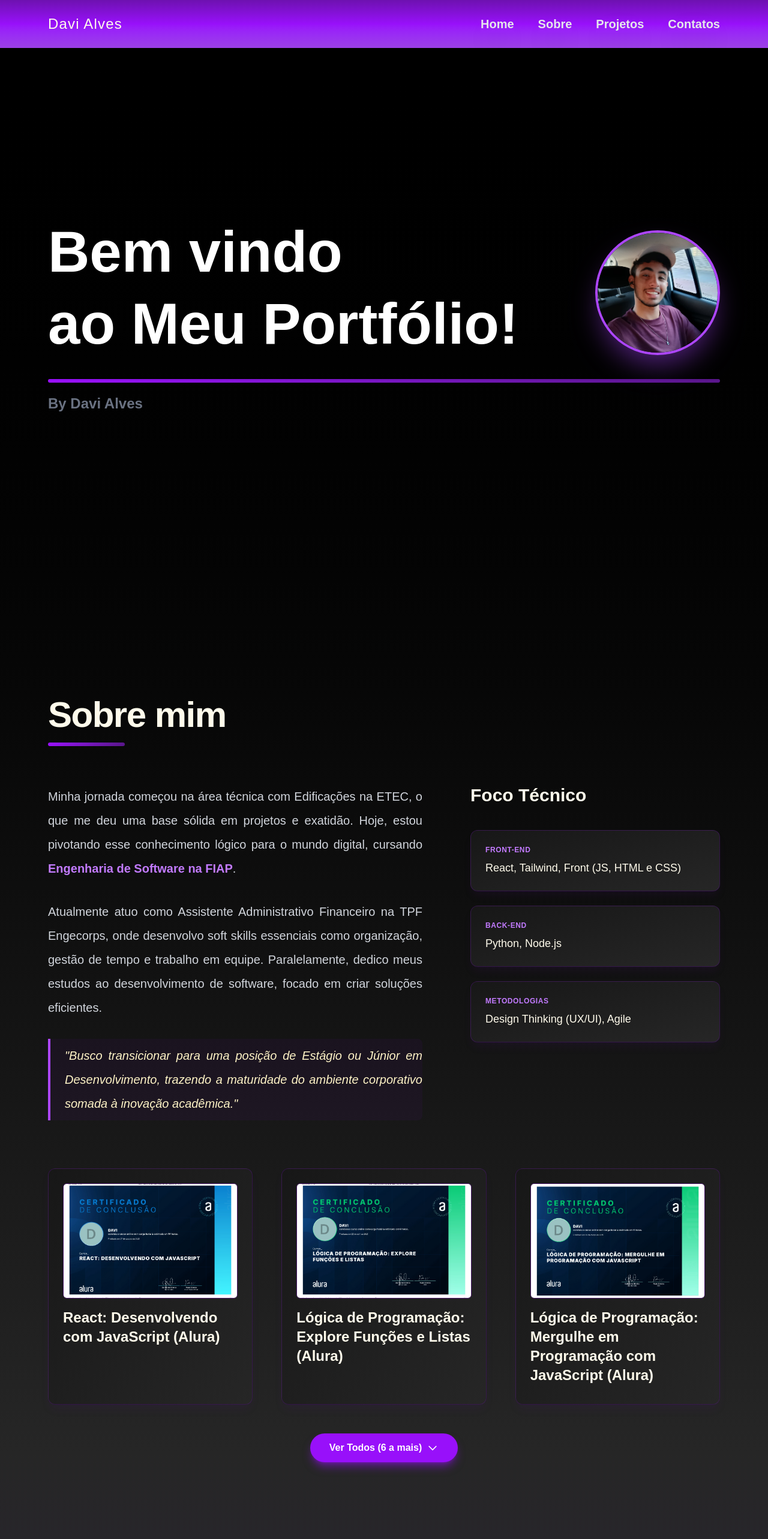
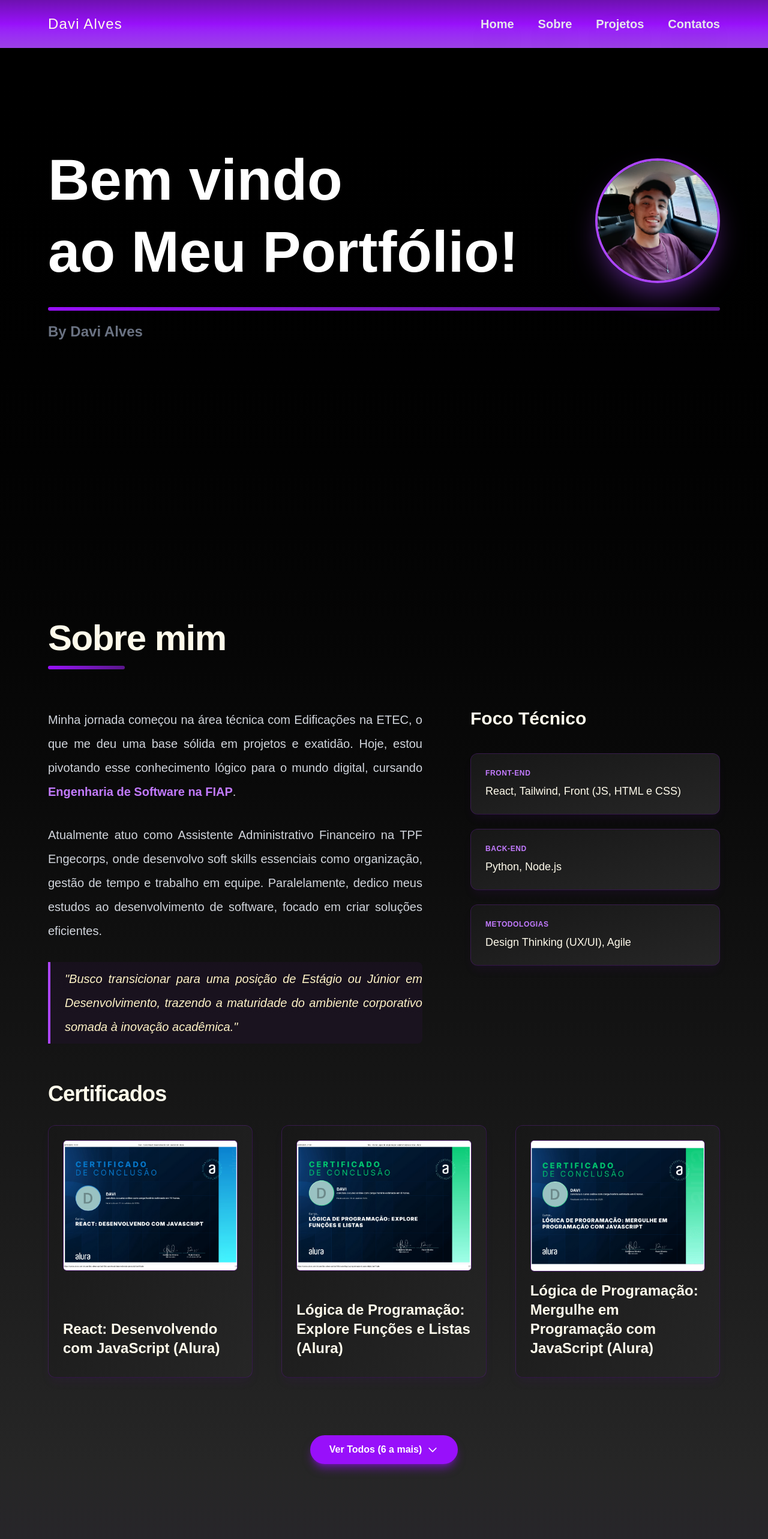
Before and after one commit to DaviAlves06/portfolio, a Next.js app: page / in a window 1280 px wide. Shown: the top 2566 px of the page at 60% size. Built offline with nearby package versions, Linux system fonts and the light colour scheme.

Commit message:
Animation Fix "Show More" Button & Responsive Certificate Space Fix

```diff
--- a/app/page.js
+++ b/app/page.js
@@ -20,14 +20,19 @@ export default function Home() {
   }, []);
 
   return (
-    <html lang='en' class='scroll-smooth'>
-      <div className="flex flex-col h-full w-full bg-gradient-to-t from-purple-950 via-neutral-800 to-black min-h-screen gap-2 overflow-x-hidden">
+    <div className="flex flex-col w-full bg-gradient-to-t from-purple-950 via-neutral-800 to-black scroll-smooth">
 
-        <Header></Header>
+      <Header />
 
-          <section id="Home" className="flex flex-col w-full pb-10 max-w-7xl py-60 mx-auto px-6 md:px-20 md:py-60 lg:py-60 scroll-mt-24" data-aos='fade-up' data-aos-delay='0'>
+      <section
+          id="Home"
+          className="flex flex-col w-full justify-center py-60 min-h-[calc(115vh-5rem)] max-w-7xl mx-auto px-6  md:px-20 scroll-mt-24"
+          data-aos='fade-up'
+          data-aos-delay='0'
+      >
 
-            <div className="flex flex-col lg:flex-row items-center lg:items-start justify-between mt-30 mb-8">
+          {/* Conteúdo Principal */}
+          <div className="flex flex-col lg:flex-row items-center lg:items-start justify-between mb-8">
 
               {/* Título */}
               <h1 className="text-white font-semibold text-5xl sm:text-7xl text-center lg:text-8xl lg:text-start leading-tight mb-6 lg:mb-0 w-full lg:w-3/4">
@@ -36,33 +41,34 @@ export default function Home() {
 
               {/* Imagem de Perfil */}
               <img
-                    src="\imagens\WhatsApp Image 2025-11-26 at 07.54.53.jpeg"
+                  src="/imagens/WhatsApp Image 2025-11-26 at 07.54.53.jpeg"
                   alt="Davi Alves - Foto de Perfil"
                   className="rounded-full border-4 border-purple-500 h-40 w-40 sm:h-52 sm:w-52 object-cover
-                              shadow-2xl shadow-purple-500/50
+                            shadow-2xl shadow-purple-500/50 hover:shadow-3xl hover:shadow-purple-500 active:shadow-3xl active:shadow-purple-500
                             transition-all duration-300 transform hover:scale-105
                             motion-safe:animate-pulse-slow lg:mt-6 active:scale-105"
               />
           </div>
 
           {/* Barra */}
-            <div className="h-1.5 bg-gradient-to-r from-purple-600 to-purple-900 rounded-full w-full max-w-7xl mx-auto px-6 md:px-20"></div>
+          <div className="h-1.5 bg-gradient-to-r from-purple-600 to-purple-900 rounded-full w-full"></div>
 
           <div className="w-full">
 
             {/* Subtítulo */}
-            <p className="leading-tight text-gray-500 font-bold text-lg sm:text-xl lg:text-2xl mt-5 h-40">By Davi Alves</p>
+            <p className="h-40 leading-tight text-gray-500 font-bold text-lg sm:text-xl lg:text-2xl mt-5">
+                By Davi Alves
+            </p>
           </div>
 
       </section>
 
-          <AboutMe data-aos='fade-up' data-aos-delay='0'></AboutMe>
+      <AboutMe data-aos='fade-up' data-aos-delay='0' />
 
-          <Projects data-aos='fade-up' data-aos-delay='0'></Projects>
+      <Projects data-aos='fade-up' data-aos-delay='0' />
 
-          <Contacts data-aos='fade-up' data-aos-delay='0'></Contacts>
+      <Contacts data-aos='fade-up' data-aos-delay='0' />
 
     </div>
-    </html>
   );
 }
--- a/components/AboutMe/AboutMe.js
+++ b/components/AboutMe/AboutMe.js
@@ -3,10 +3,12 @@
 import Card from "../Card/Card";
 import React, { useState } from "react";
 
-const AboutMe = () => {
+const AboutMe = (props) => {
 
   const MAX_CERTIFICATES = 3;
-  const [numVisible, setNumVisible] = useState(MAX_CERTIFICATES);
+  const [isViewingAll, setIsViewingAll] = useState(false);
+
+  const certificateContainerClasses = isViewingAll ? "max-h-[5000px] opacity-100": "max-h-0 opacity-0";
 
   const allCertificates = [
     { name: 'React: Desenvolvendo com JavaScript (Alura)', desc: '', imagem: '/imagens/Davi - Curso React_ desenvolvendo com JavaScript - Alura_pages-to-jpg-0001.jpg' },
@@ -20,20 +22,15 @@ const AboutMe = () => {
         { name: 'Inglês Iniciante: Comunicação Essencial (Alura)', desc: '', imagem: '/imagens/Davi.alves.santos190 - Modulo Inglês Iniciante - Comunicação essencial -_page-0001.jpg' }
   ]
 
-  const isViewingAll = numVisible === allCertificates.length;
-  const showToggleButton = allCertificates.length > MAX_CERTIFICATES;
+  const allExtraCertificates = allCertificates.slice(MAX_CERTIFICATES);
 
   const handleToggle = () => {
-        if (isViewingAll) {
-            setNumVisible(MAX_CERTIFICATES); // Volta para o limite
-        } else {
-            setNumVisible(allCertificates.length); // Mostra todos
-        }
-    }
+    setIsViewingAll(!isViewingAll);
+  };
 
   return (
 
-    <section id="Sobre" className="flex flex-col w-full py-24 px-6 md:px-20 max-w-7xl mx-auto scroll-mt-24" data-aos='fade-up'>
+    <section id="Sobre" className="flex flex-col w-full py-24 px-6 md:px-20 max-w-7xl mx-auto scroll-mt-24" {...props} data-aos='fade-up'>
 
 
       <div className="mb-16">
@@ -95,25 +92,37 @@ const AboutMe = () => {
       </div>
 
       {/* Aba de Certificados */}
-      <div className="grid grid-cols-1 sm:grid-cols-2 lg:grid-cols-3 gap-8 sm:gap-12 mt-20">
-                {allCertificates
-                    // Filtra a lista para mostrar apenas o número definido por 'numVisible'
-                    .slice(0, numVisible)
-                    .map((cert, index) => (
+      <h3 className="text-3xl md:text-4xl font-bold text-amber-50 mb-8 mt-16 tracking-tight">
+          Certificados
+      </h3>
+
+      <div className="grid grid-cols-1 lg:grid-cols-3 gap-12 items-stretch">
+        {allCertificates.slice(0, MAX_CERTIFICATES).map((cert, index) => (
           <Card
             key={index}
             name={cert.name}
             desc={cert.desc}
             imagem={cert.imagem}
-                            // Adicionamos um delay crescente para os novos cards, se desejar
-                            data-aos='fade-up'
-                            data-aos-delay={index >= MAX_CERTIFICATES ? ((index - MAX_CERTIFICATES) * 50) : 0}
           />
-                    ))
-                }
+        ))}
       </div>
 
-      {showToggleButton && (
+      <div
+        className={`grid grid-cols-1 lg:grid-cols-3 gap-12 pt-12 ${certificateContainerClasses} overflow-hidden transition-all duration-1000 ease-in-out items-stretch`}
+        style={{ transitionProperty: 'max-height, opacity' }}
+      >
+        {allExtraCertificates.map((cert, index) => (
+          <Card
+            key={index + MAX_CERTIFICATES}
+            name={cert.name}
+            desc={cert.desc}
+            imagem={cert.imagem}
+          />
+        ))}
+      </div>
+
+      {/* Botão de Toggle */}
+      {allCertificates.length > MAX_CERTIFICATES && (
         <div className="flex justify-center mt-12">
             <button
                 onClick={handleToggle}
@@ -122,11 +131,11 @@ const AboutMe = () => {
                 {isViewingAll ? (
                     <>
                         <span>Ver Menos</span>
-                                <svg className="w-5 h-5 transform rotate-180" fill="none" stroke="currentColor" viewBox="0 0 24 24" xmlns="http://www.w3.org/2000/svg"><path strokeLinecap="round" strokeLinejoin="round" strokeWidth="2" d="M5 15l7-7 7 7"></path></svg>
+                        <svg className="w-5 h-5 transform rotate-180" fill="none" stroke="currentColor" viewBox="0 0 24 24" xmlns="http://www.w3.org/2000/svg"><path strokeLinecap="round" strokeLinejoin="round" strokeWidth="2" d="M19 9l-7 7-7-7"></path></svg>
                     </>
                 ) : (
                     <>
-                                <span>Ver Todos ({allCertificates.length - MAX_CERTIFICATES} a mais)</span>
+                        <span>Ver Todos ({allExtraCertificates.length} a mais)</span>
                         <svg className="w-5 h-5" fill="none" stroke="currentColor" viewBox="0 0 24 24" xmlns="http://www.w3.org/2000/svg"><path strokeLinecap="round" strokeLinejoin="round" strokeWidth="2" d="M19 9l-7 7-7-7"></path></svg>
                     </>
                 )}
--- a/components/Card/Card.js
+++ b/components/Card/Card.js
@@ -5,16 +5,16 @@ const Card = ({name, desc, imagem, link}) => {
           href={link}
           target="_blank"
           rel="noopener noreferrer"
-          className="group bg-gradient-to-br from-neutral-900 to-neutral-800 p-6 rounded-xl border border-purple-800/30 hover:border-purple-500 shadow-lg shadow-purple-900/10 hover:shadow-purple-500/20 transition-all duration-300 transform hover:-translate-y-1 block h-full cursor-pointer active:border-purple-500 active:-translate-y-1 active:shadow-purple-500/20"
+          className="group bg-gradient-to-br from-neutral-900 to-neutral-800 p-6 rounded-xl border border-purple-800/30 hover:border-purple-500 shadow-lg shadow-purple-900/10 hover:shadow-purple-500/20 transition-all duration-300 transform hover:-translate-y-1 block h-full cursor-pointer active:border-purple-500 active:-translate-y-1 active:shadow-purple-500/20 flex flex-col"
         >
-            {/* Imagem com tamanho fixo */}
+            {/* Imagem */}
             <img
               src={imagem}
-              className="w-full h-48 object-cover rounded-md mb-4 border border-purple-800/50"
+              className="w-full aspect-[4/3] object-cover rounded-md mb-4 border border-purple-800/50"
               alt={name || "Imagem do projeto"}
             />
 
-            <div>
+            <div className="flex-1 flex flex-col justify-end">
                 {/* Título */}
                 <h3 className="text-2xl font-bold text-amber-50 mb-2 group-hover:text-purple-400 group-active:text-purple-400 transition-colors">
                     {name}
```
Lines whose indentation alone changed are shown as unchanged.
